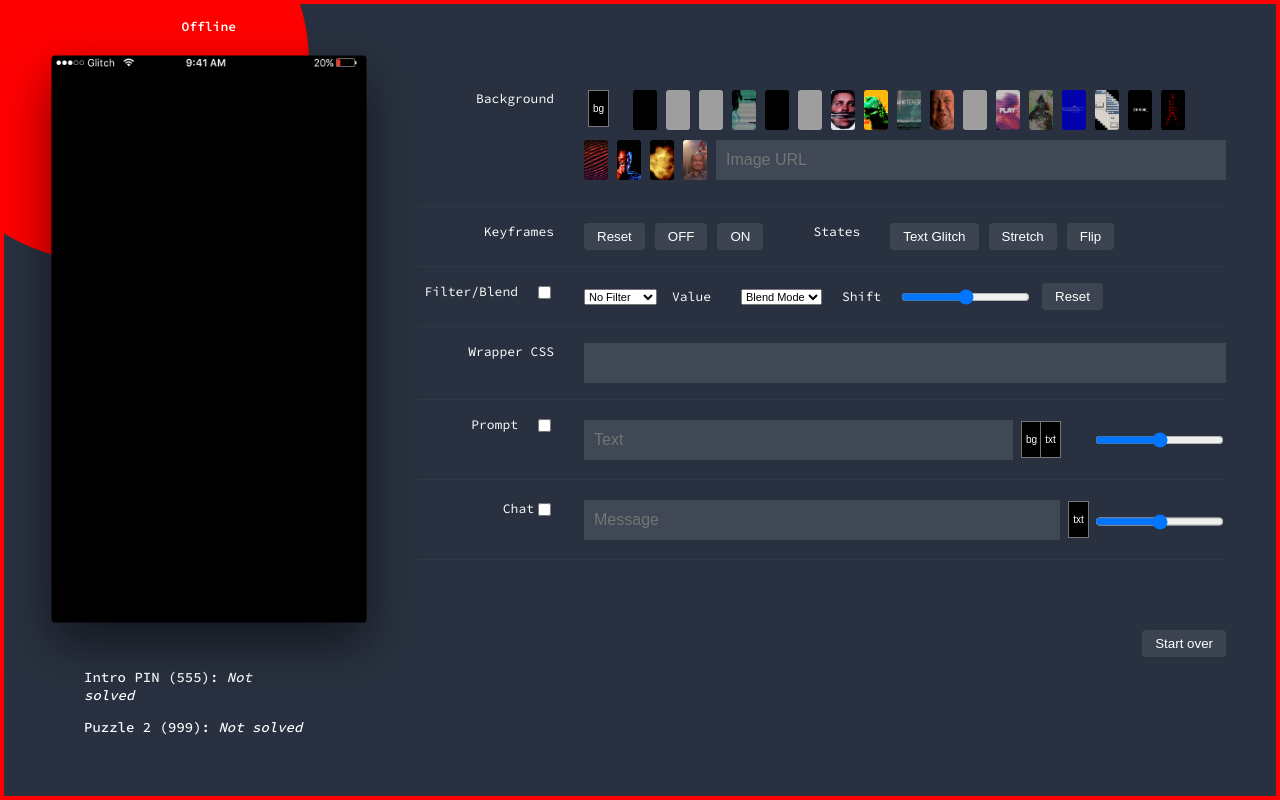
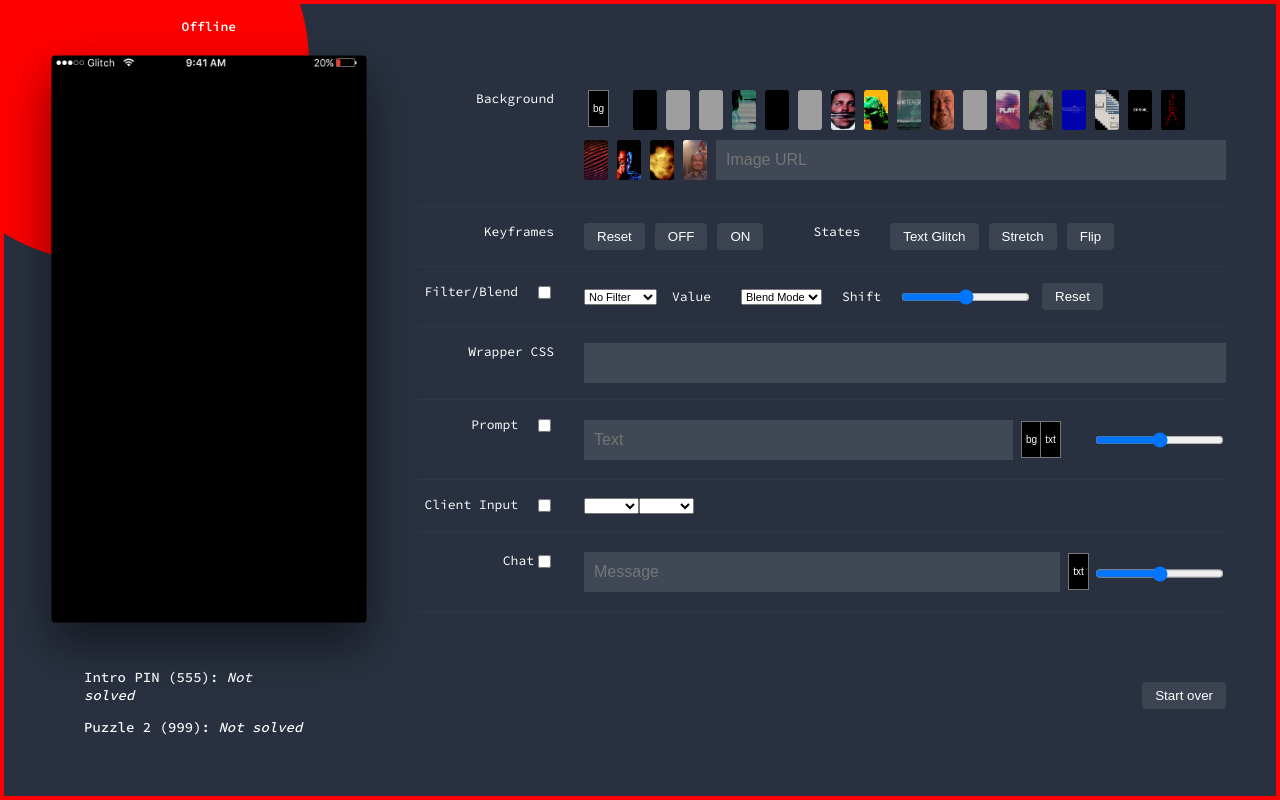
Before and after one commit to AlexTyu/Glit.chat, a website: page public/admin.html in a window 1280 px wide. Drawn offline with nearby package versions, Linux system fonts and the light colour scheme; no server answers; grey boxes are pictures that could not be loaded.

Commit message:
userinput

```diff
--- a/public/admin.html
+++ b/public/admin.html
@@ -149,6 +149,18 @@
               <input ng-model="options.popupScale" step="0.01" type="range" min="3" max="30" ng-change="updateOptions()" style="margin-left: 10px;"/>
         </div>
 
+        <div class="row">
+          <label> Client Input <input type="checkbox" ng-model="options.userInput" ng-change="updateOptions()" style="margin-left: 20px;"> </label>
+          <select ng-model="options.userInputType">
+              <option value="button"> Button </option>
+              <option value="range"> Range </option>
+          </select>
+          <select ng-model="options.userInputParameter">
+              <option value="button"> Button </option>
+              <option value="range"> Range </option>
+          </select>
+        </div>
+
 
         <div class="row" style="height: auto; justify-content: center; padding-top: 20px">
             <form ng-submit="sendMessage()" style="display: flex; flex-grow: 1">
--- a/public/js/params.js
+++ b/public/js/params.js
@@ -57,7 +57,8 @@ app.controller("main", function($scope) {
             glitcher: $scope.options.glitcher,
             glitcherX: $scope.options.glitcherX,
             popupScale: $scope.options.popupScale,
-            transitionState: $scope.options.transitionState
+            transitionState: $scope.options.transitionState,
+            userInput: $scope.options.userInput
         });
     }
 
```
